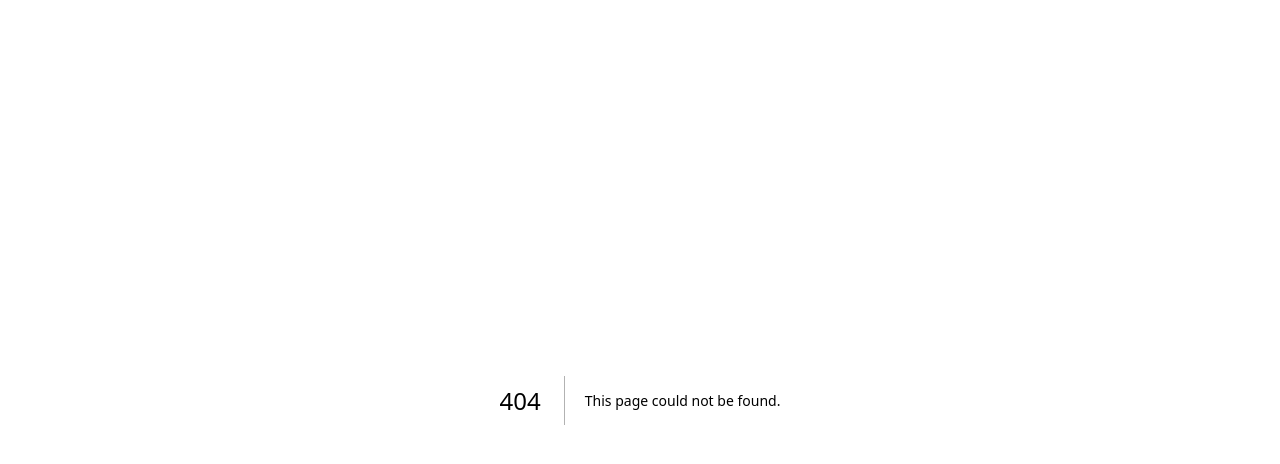
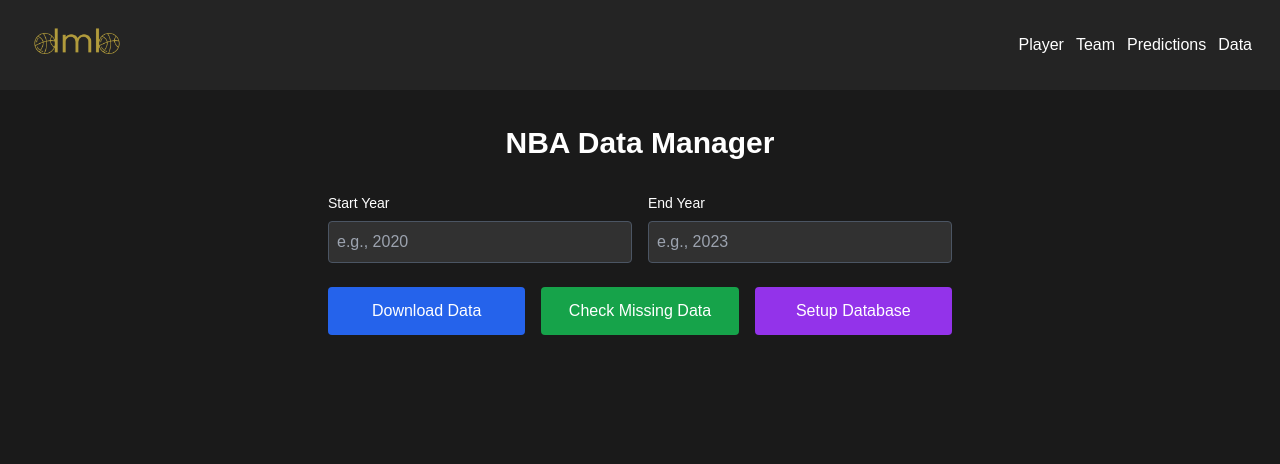
Before and after one commit to dmb1o3/NBAWinPredictor, a Next.js app in the folder frontend/: page /data in a window 1280 px wide. Before the commit this address had no page. Shown: the top 464 px of the page. Built offline with nearby package versions, Linux system fonts and the light colour scheme.

Commit message:
Added a page so we can interact with backend to download data, check for missing games and also set up the database on the first run. Still need to hook up to ask for and send data back

```diff
--- /dev/null
+++ b/frontend/src/app/data/page.jsx
@@ -0,0 +1,153 @@
+"use client"
+import React, { useState } from 'react';
+import Navbar from '../../components/Navbar'
+
+const NBADataManager = () => {
+  const [startYear, setStartYear] = useState('');
+  const [endYear, setEndYear] = useState('');
+  const [isLoading, setIsLoading] = useState(false);
+  const [message, setMessage] = useState('');
+
+  const handleDownload = async () => {
+    if (!startYear || !endYear) {
+      setMessage('Please enter both start and end years');
+      return;
+    }
+    setIsLoading(true);
+    setMessage('Downloading data...');
+    try {
+      const response = await fetch('http://localhost:5000/download-nba-data', {
+        method: 'POST',
+        headers: {
+          'Content-Type': 'application/json',
+        },
+        body: JSON.stringify({ startYear, endYear }),
+      });
+      const data = await response.json();
+      setMessage(data.message || 'Download completed!');
+    } catch (error) {
+      setMessage('Error downloading data: ' + error.message);
+    }
+    setIsLoading(false);
+  };
+
+  const handleCheckMissing = async () => {
+    if (!startYear || !endYear) {
+      setMessage('Please enter both start and end years');
+      return;
+    }
+    setIsLoading(true);
+    setMessage('Checking for missing data...');
+    try {
+      const response = await fetch('http://localhost:5000/check-missing-data', {
+        method: 'POST',
+        headers: {
+          'Content-Type': 'application/json',
+        },
+        body: JSON.stringify({ startYear, endYear }),
+      });
+      const data = await response.json();
+      setMessage(data.message || 'Check completed!');
+    } catch (error) {
+      setMessage('Error checking data: ' + error.message);
+    }
+    setIsLoading(false);
+  };
+
+  const handleSetupDatabase = async () => {
+    setIsLoading(true);
+    setMessage('Setting up database...');
+    try {
+      const response = await fetch('http://localhost:5000/setup-database', {
+        method: 'POST',
+      });
+      const data = await response.json();
+      setMessage(data.message || 'Database setup completed!');
+    } catch (error) {
+      setMessage('Error setting up database: ' + error.message);
+    }
+    setIsLoading(false);
+  };
+
+  return (
+      <div className="bg-dark-bg text-white min-h-screen">
+          <Navbar/>
+    <div className="max-w-2xl mx-auto p-6 space-y-6 pt-[125px]">
+      <h1 className="text-3xl font-bold text-center mb-8">NBA Data Manager</h1>
+
+      <div className="flex gap-4 mb-6">
+        <div className="flex-1">
+          <label className="block text-sm font-medium mb-2" htmlFor="startYear">
+            Start Year
+          </label>
+          <input
+            id="startYear"
+            type="number"
+            min="1946"
+            max={new Date().getFullYear()}
+            value={startYear}
+            onChange={(e) => setStartYear(e.target.value)}
+            className="w-full p-2 border rounded bg-white/10 border-gray-600"
+            placeholder="e.g., 2020"
+          />
+        </div>
+        <div className="flex-1">
+          <label className="block text-sm font-medium mb-2" htmlFor="endYear">
+            End Year
+          </label>
+          <input
+            id="endYear"
+            type="number"
+            min="1946"
+            max={new Date().getFullYear()}
+            value={endYear}
+            onChange={(e) => setEndYear(e.target.value)}
+            className="w-full p-2 border rounded bg-white/10 border-gray-600"
+            placeholder="e.g., 2023"
+          />
+        </div>
+      </div>
+
+      <div className="grid grid-cols-1 md:grid-cols-3 gap-4">
+        <button
+          onClick={handleDownload}
+          disabled={isLoading}
+          className="p-3 bg-blue-600 text-white rounded hover:bg-blue-700 disabled:opacity-50"
+        >
+          Download Data
+        </button>
+
+        <button
+          onClick={handleCheckMissing}
+          disabled={isLoading}
+          className="p-3 bg-green-600 text-white rounded hover:bg-green-700 disabled:opacity-50"
+        >
+          Check Missing Data
+        </button>
+
+        <button
+          onClick={handleSetupDatabase}
+          disabled={isLoading}
+          className="p-3 bg-purple-600 text-white rounded hover:bg-purple-700 disabled:opacity-50"
+        >
+          Setup Database
+        </button>
+      </div>
+
+      {message && (
+        <div className="mt-6 p-4 rounded bg-gray-800 text-white">
+          {message}
+        </div>
+      )}
+
+      {isLoading && (
+        <div className="text-center mt-6">
+          Processing...
+        </div>
+      )}
+    </div>
+   </div>
+  );
+};
+
+export default NBADataManager;
--- a/frontend/src/components/PlayerStatsTable.tsx
+++ b/frontend/src/components/PlayerStatsTable.tsx
@@ -32,7 +32,7 @@ const PlayerStatsTable = ({ teamName = '', playerStats = [] }) => {
   return (
     <div>
       <div className="text-2xl font-bold p-4 mx-auto w-max mt-8">
-        <h2>{teamName} Players</h2>
+        <h2>{teamName} Player Stats</h2>
       </div>
       <div className="px-4 py-3 max-w-[90%] mx-auto">
         <div className="overflow-x-auto rounded-xl border border-border-color bg-dark-bg">
```
